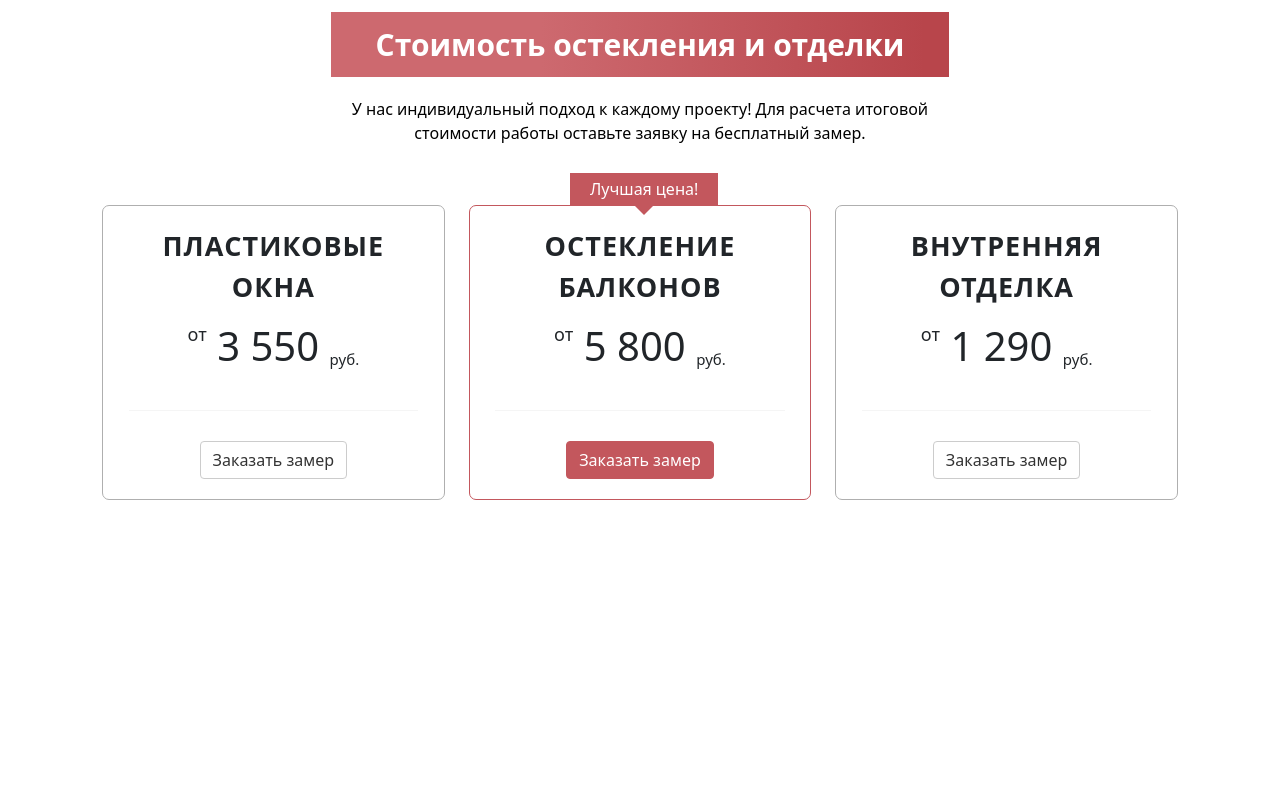
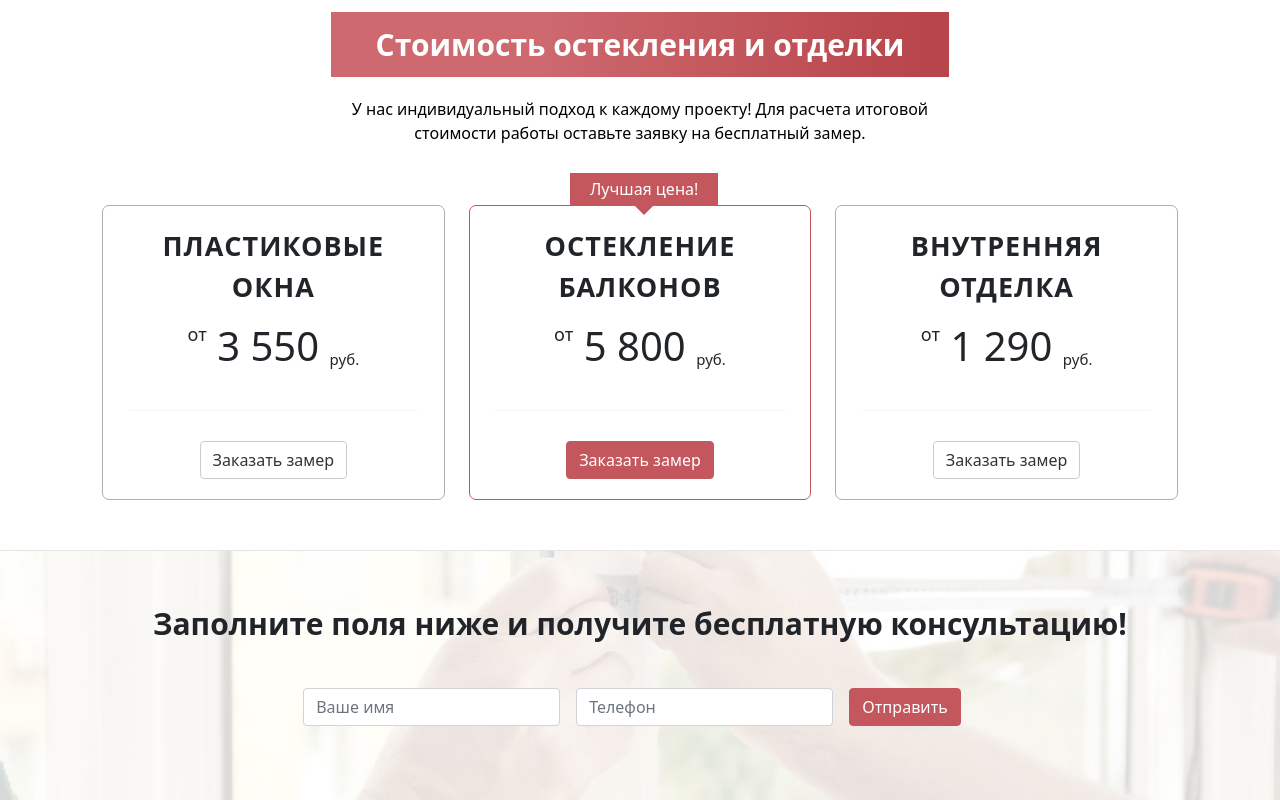
Before and after one commit to Altentaller/landing-windows-and-balconies, a website: page src/index.html in a window 1280 px wide. Shown: the part 2040-2840 px from the top of the page. Before the commit the page ends 2590 px from the top, so only its background shows below. Drawn offline with nearby package versions, Linux system fonts and the light colour scheme; files that its build step writes are made by us from their sources.

Commit message:
added cta block

```diff
--- a/src/index.html
+++ b/src/index.html
@@ -224,6 +224,28 @@
       </div>
     </section>
 
+    <section class="cta">
+      <div class="container">
+        <div class="row">
+          <div class="col-md-12 d-flex justify-content-center">
+            <div class="cta__header">Заполните поля ниже и получите бесплатную консультацию!</div>
+          </div>
+        </div>
+        <div class="row ">
+          <form class="row g-3 d-flex justify-content-center">
+            <div class="col-auto">
+              <input type="text" class="form-control" id="name" placeholder="Ваше имя">
+            </div>
+            <div class="col-auto">
+              <input type="text" class="form-control" id="tel" placeholder="Телефон">
+            </div>
+            <div class="col-auto">
+              <button type="submit" class="btn btn-outline-secondary btn-outline-secondary-red mb-3">Отправить</button>
+            </div>
+          </form>
+        </div>
+      </div>
+    </section>
 
 
 
--- /dev/null
+++ b/src/sass/blocks/_cta.sass
@@ -0,0 +1,11 @@
+.cta
+    padding: 50px 20px
+    min-height: 250px
+    border-top: 1px solid #e6e6e6
+    background: url('../img/cta-bg.jpg') center (center/cover) no-repeat
+    &__header
+        font-size: 30px
+        margin-bottom: 10px
+        line-height: 1.5
+        font-weight: 600
+        text-align: center
--- a/src/sass/blocks/_price.sass
+++ b/src/sass/blocks/_price.sass
@@ -15,6 +15,7 @@
         border: 1px solid #afafaf
         min-height: 190px
         border-radius: 7px
+        padding-bottom: 20px
         &-popular
             border: 1px solid $main-color
         &-header
--- a/src/sass/style.sass
+++ b/src/sass/style.sass
@@ -3,6 +3,7 @@
 @import 'blocks/service'
 @import 'blocks/works'
 @import 'blocks/price'
+@import 'blocks/cta'
 
 .container
 	max-width: 1100px
@@ -37,7 +38,7 @@
 	background-color: #fff
 	border-color: #ccc
 	display: block
-	margin: 20px auto
+	margin: 0 auto
 	&:hover
 		background-color: #e6e6e6
 		border-color: #adadad
```
Also changed, not shown: dist/css/style.min.css, dist/index.html.
